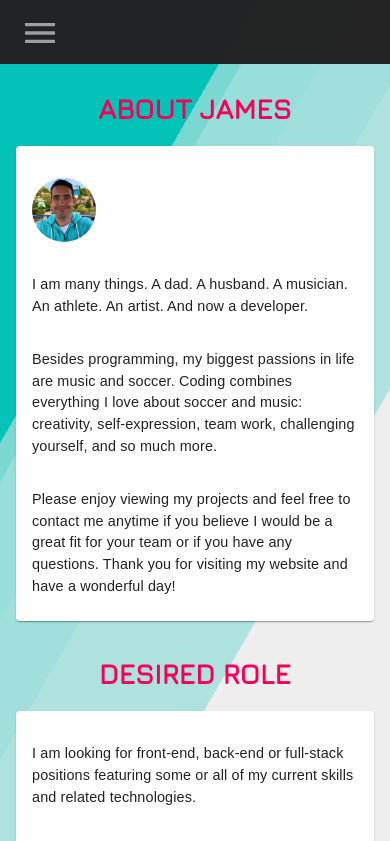
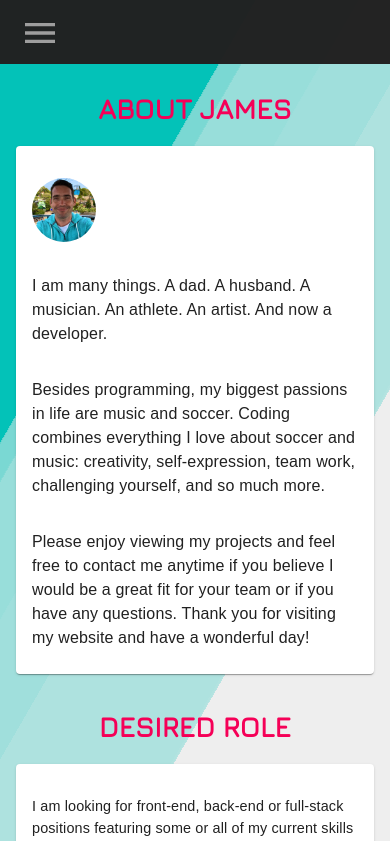
Before and after one commit to jamesncox/portfolio, a React (Create React App) app: page /about in a window 390 px wide. Shown: the top 841 px of the page. Built offline with nearby package versions, Linux system fonts and the light colour scheme; the HTML template or start-up script is replaced by a standard one; a web font is replaced by a local one.

Commit message:
Update About.js text breakpoint fontSize

```diff
--- a/src/components/AboutMe/About.js
+++ b/src/components/AboutMe/About.js
@@ -18,7 +18,7 @@ const useStyles = makeStyles((theme) => ({
         color: "#212121",
         fontSize: "1.1rem",
         [theme.breakpoints.down('xs')]: {
-            fontSize: ".9rem"
+            fontSize: "1rem"
         },
     },
     card: {
```
